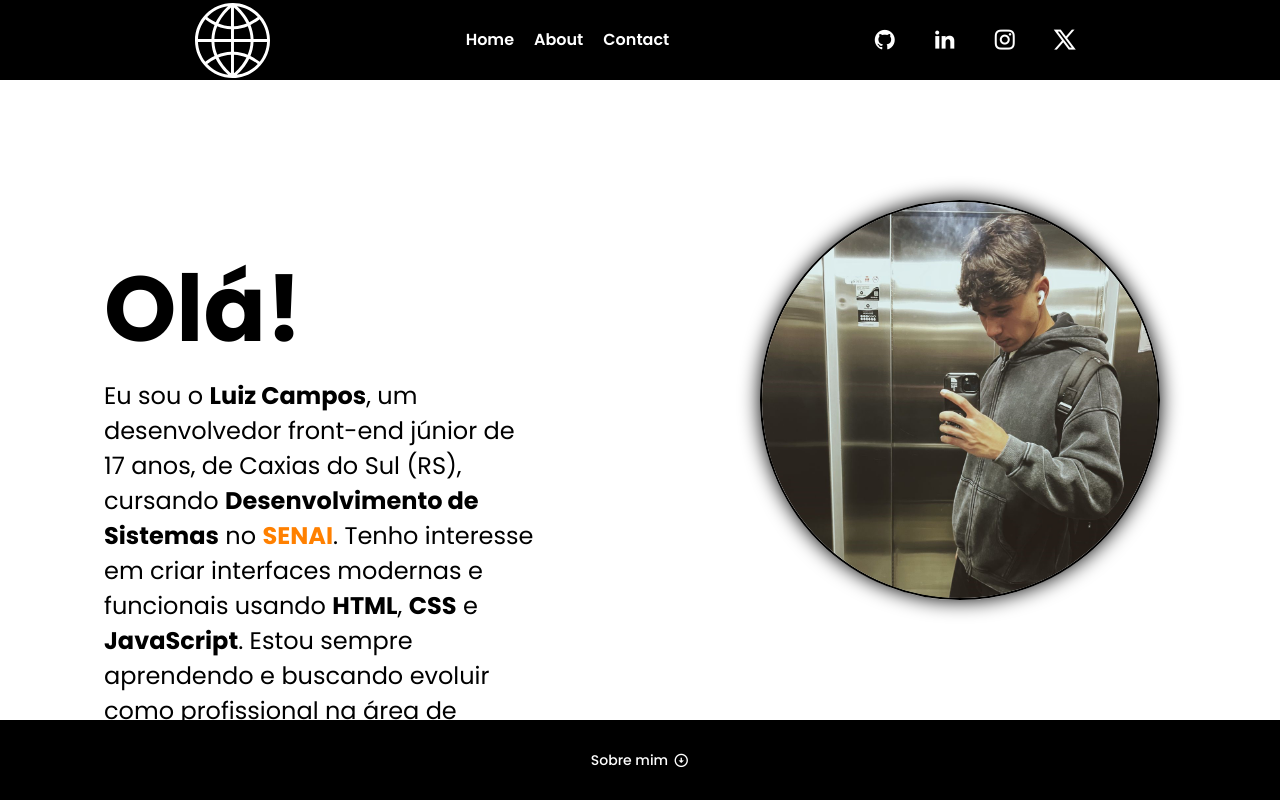
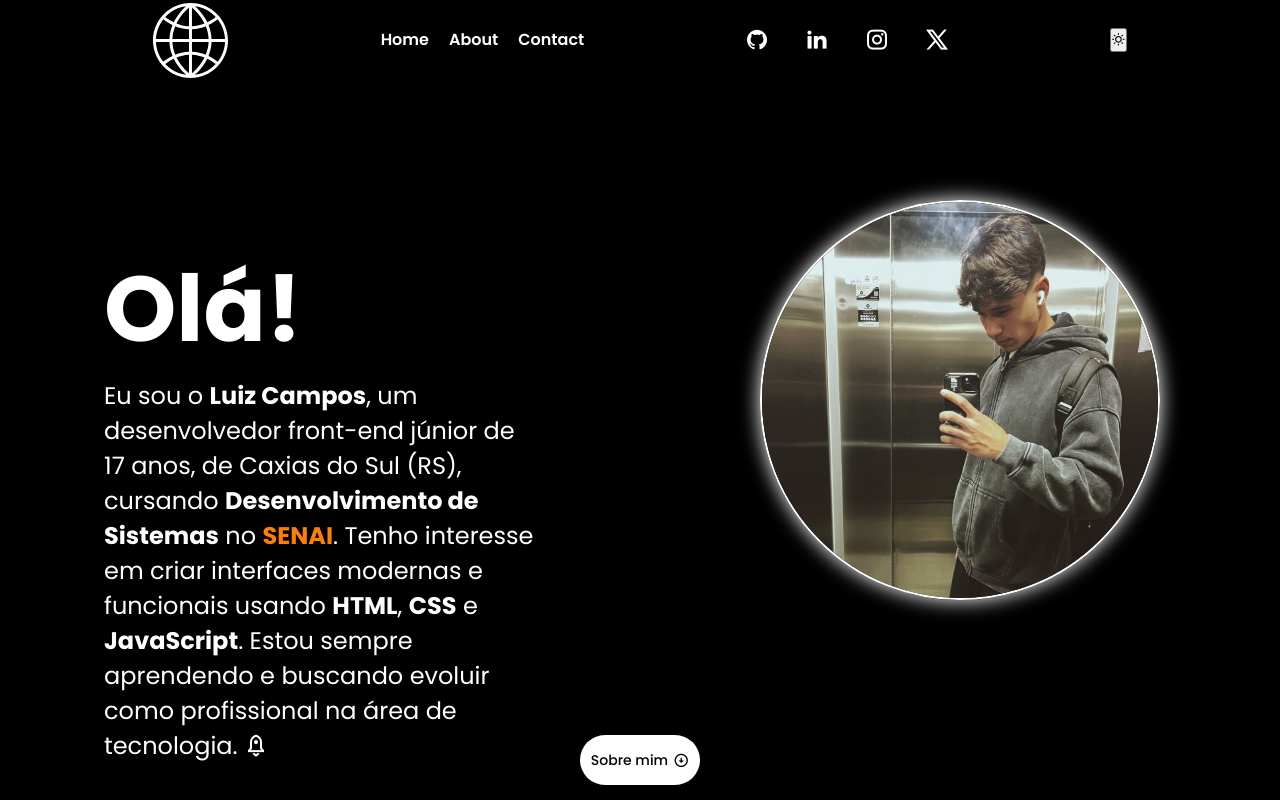
Before and after one commit to luiz-camposs/portifolio-luiz, a plain HTML site: page index.html in a window 1280 px wide. Drawn offline with nearby package versions, Linux system fonts and the light colour scheme.

Commit message:
Salvar alterações locais

```diff
--- a/index.html
+++ b/index.html
@@ -26,6 +26,7 @@
 
             <button class="header-btn-logo"><a href="https://x.com/luizvivencias"><i class="ri-twitter-x-line"></i></a></button>
         </div>
+            <button><i class="ri-sun-line"></i></button>
     </header>
 
     <main>
@@ -43,5 +44,7 @@
     <footer>
             <button class="btn-cont-2"><a href="">Sobre mim<i class="ri-arrow-down-circle-line"></i></a></button>
     </footer>
+
+    <script src="./script.js"></script>
 </body>
 </html>
--- a/style.css
+++ b/style.css
@@ -100,6 +100,7 @@ main{
     width: 100vw;
     height: 80vh;
     display: flex;
+    background-color: black;
 }
 
 .left{
@@ -118,6 +119,7 @@ main{
 
 #left-text h1{
     font-size: 92px;
+    color: white;
 }
 
 #nome{
@@ -135,6 +137,7 @@ main{
 
 #left-text p{
     font-size: 24px;
+    color: white;
 }
 
 .right{
@@ -149,8 +152,8 @@ main{
     width: 400px;
     height: 400px;
     border-radius: 50%;
-    border: 2px solid black;
-    box-shadow: 0 0 20px black;
+    border: 2px solid white;
+    box-shadow: 0 0 20px white;
 }
 
 
@@ -170,7 +173,7 @@ footer{
     height: 50px;
     border-radius: 100px;
     border: none;
-    background-color: black;
+    background-color: white;
     transition: 0.5s;
     display: flex;
     align-items: center;
@@ -186,7 +189,7 @@ footer{
 .btn-cont-2 a{
     text-decoration: none;
     font-size: 14px;
-    color: white;
+    color: black;
     display: flex;
     align-items: center;
     justify-content: center;
```
